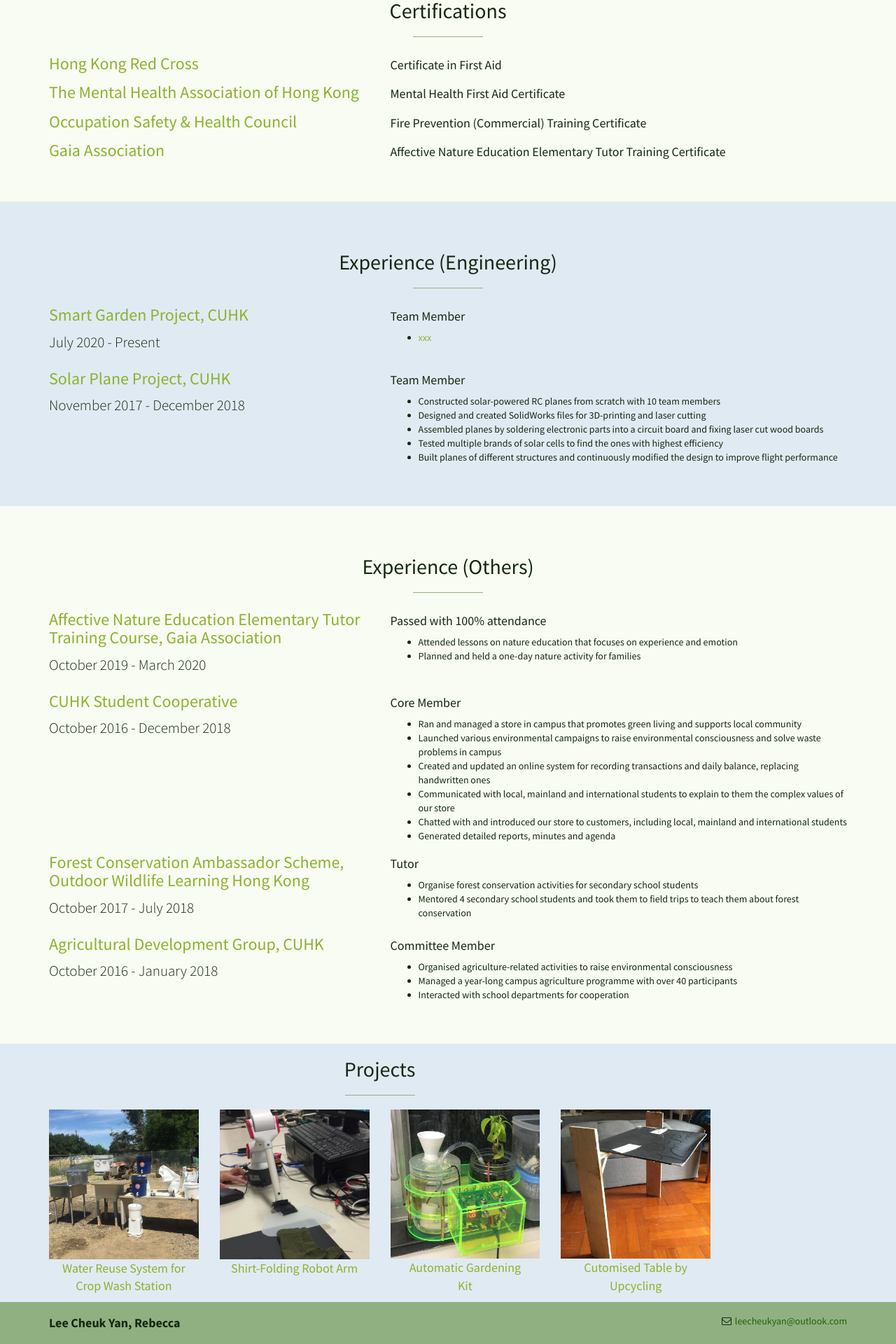
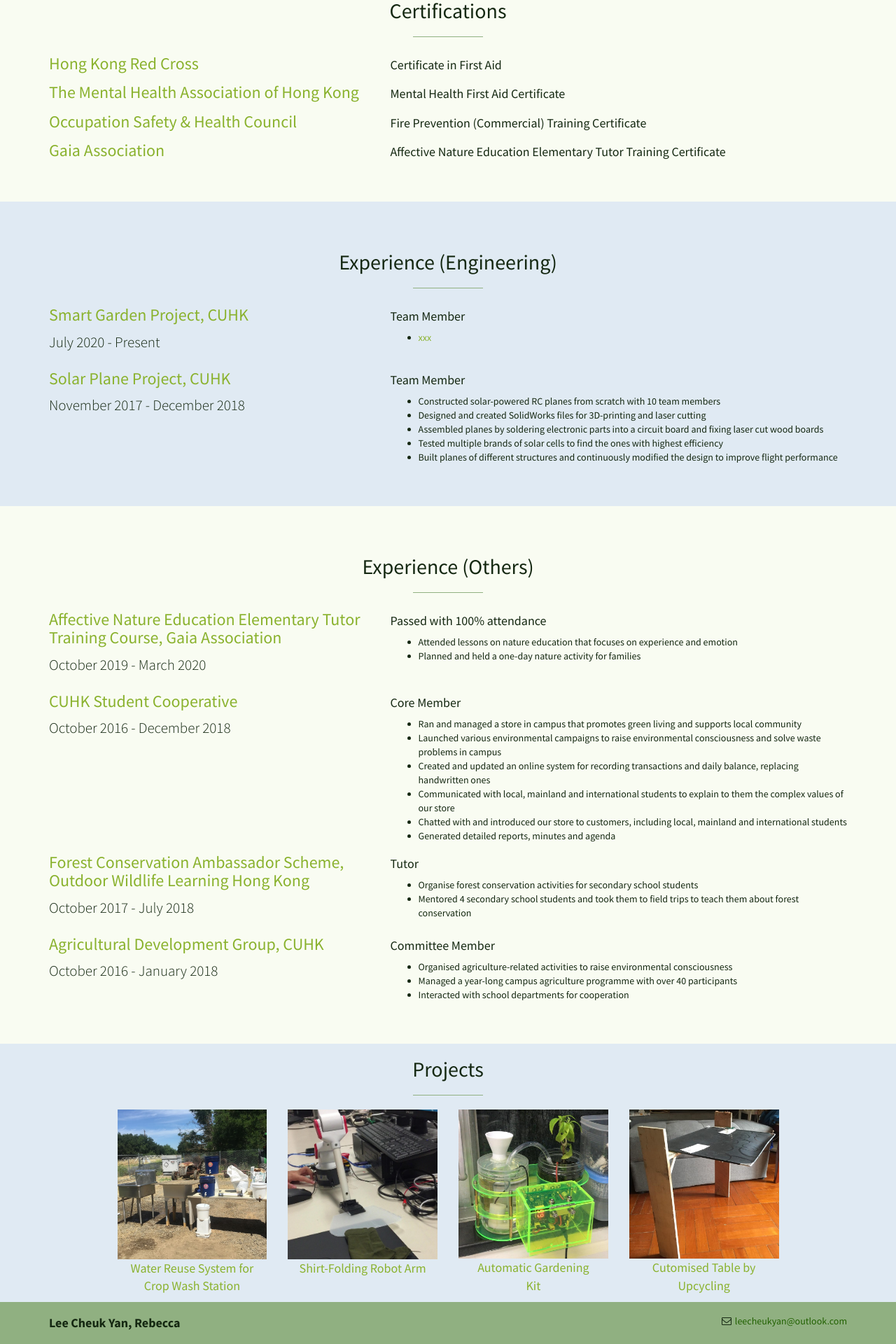
Before and after one commit to leelacceber/stylish-portfolio-jekyll-master, a Jekyll site: the page built from index.html, in a window 1280 px wide. Shown: the part 2124-4044 px from the top of the page at 70% size. Built offline with Jekyll 4.4.1, drawn with Linux system fonts in a browser that asks for light colours.

Commit message:
Update projects.html

```diff
--- a/_includes/projects.html
+++ b/_includes/projects.html
@@ -2,13 +2,13 @@
   <div class="container">
 
     <div class="row">
-      <div class="col-sm-10 text-center">
+      <div class="col-lg-10 col-lg-offset-1 text-center">
         <h2>Projects</h2>
         <hr class="small">
 
         <div class="row">
 
-          <div class="col-sm-5 col-sm-offset-1 col-md-3 col-md-offset-0">
+          <div class="col-sm-6 col-md-3">
             <div class="portfolio-item">
               <a href="https://leelacceber.github.io/Projects/Coursework/Crop_Wash">
                 <img class="img-portfolio img-responsive" src="img/crop wash.png">
@@ -19,7 +19,7 @@
             </div>
           </div>
 
-          <div class="col-sm-5 col-md-3">
+          <div class="col-sm-6 col-md-3">
             <div class="portfolio-item">
               <a href="https://leelacceber.github.io/Projects/Coursework/Robot_Arm">
                 <img class="img-portfolio img-responsive" src="img/robot arm.jpg">
@@ -30,7 +30,7 @@
             </div>
           </div>
 
-          <div class="col-sm-5 col-md-3">
+          <div class="col-sm-6 col-md-3">
             <div class="portfolio-item">
               <a href="https://leelacceber.github.io/Projects/ECA/Smart_Garden">
                 <img class="img-portfolio img-responsive" src="img/smart garden.jpeg">
@@ -41,7 +41,7 @@
             </div>
           </div>
 
-          <div class="col-sm-5 col-md-3">
+          <div class="col-sm-6 col-md-3">
             <div class="portfolio-item">
               <a href="https://leelacceber.github.io/Projects/Personal/Table">
                 <img class="img-portfolio img-responsive" src="img/table.jpeg">
```
